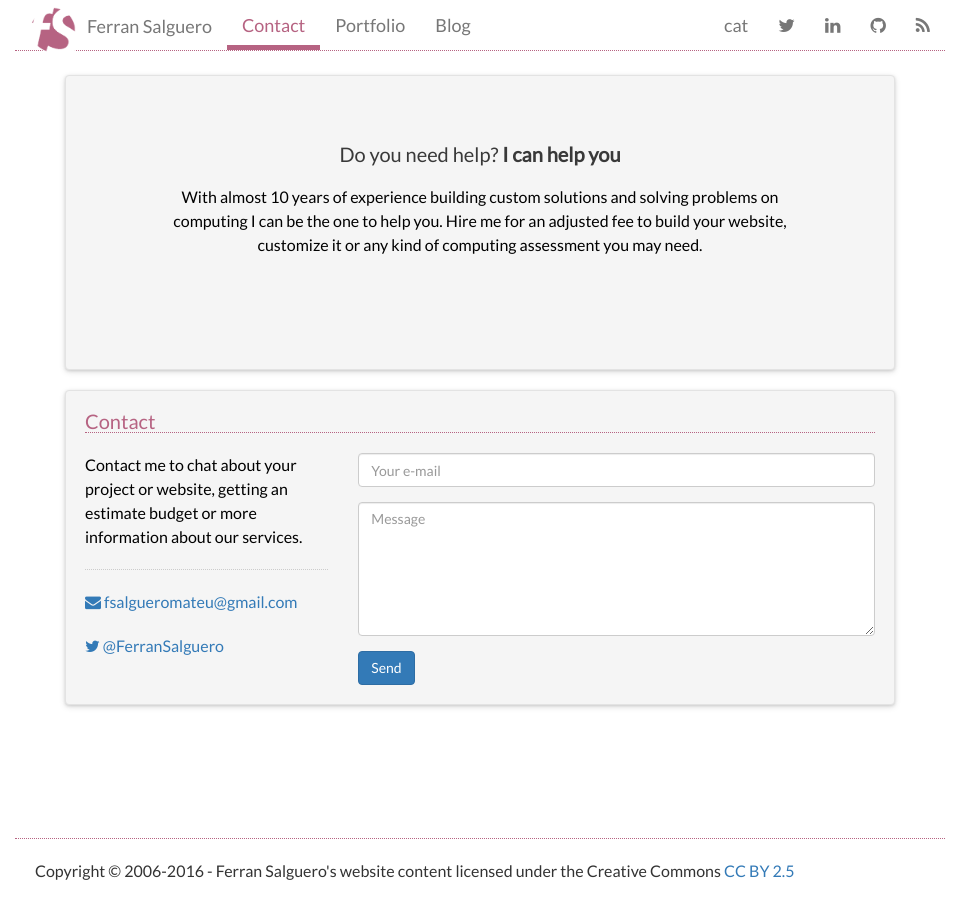
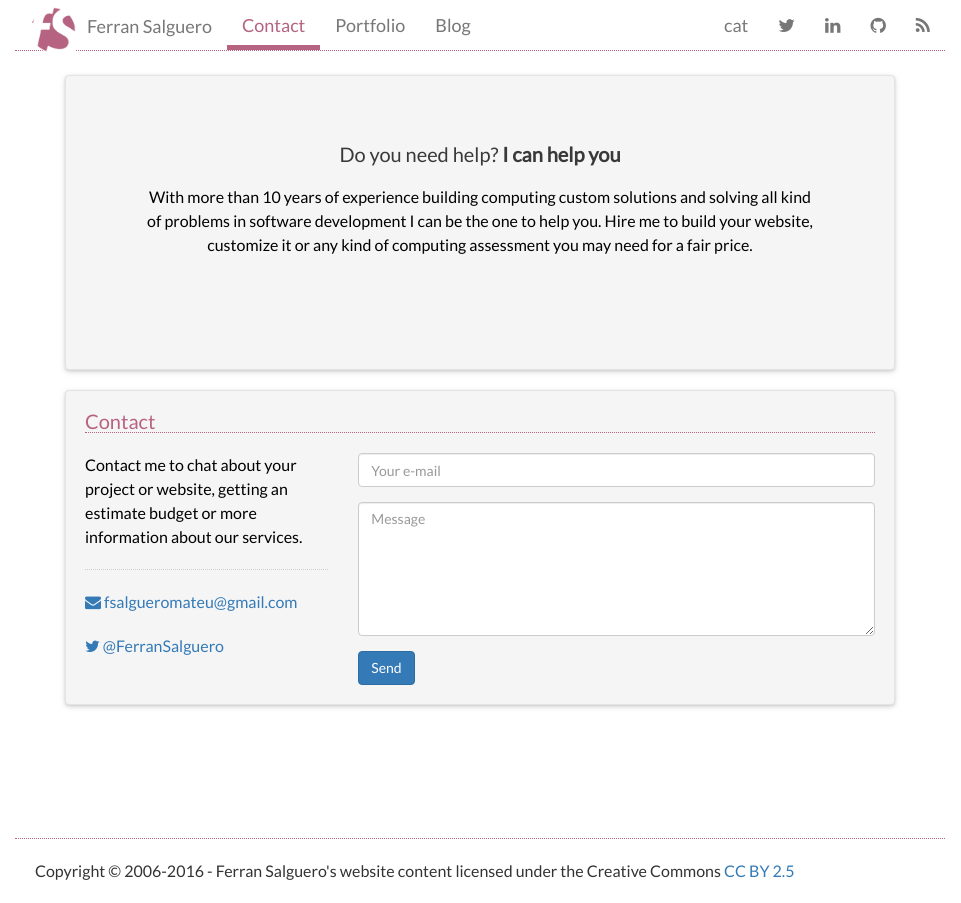
Before and after one commit to FerranSalguero/ferransalguero.github.io, a Jekyll site: the page built from index.html, in a window 1280 px wide. Shown: the whole page, without its empty margins (160-1121 px from the left). Built offline with Jekyll 4.4.1, drawn with Linux system fonts in a browser that asks for light colours; nearby versions of some CDN libraries; library files that are not in the unit come from our copies.

Commit message:
welcome page update

```diff
--- a/cat/index.html
+++ b/cat/index.html
@@ -8,7 +8,7 @@ layout: default_cat
             <div class="well shadow">
                 <div class="jumbotron text-center">
                   <h2>Necessites ajuda? <b>Compta amb mi</b></h2>
-                  <p>Gairebé 10 anys d'experiència construint solucions personalitzades i resolent problemes en informàtica i desenvolupament de <i>software</i> em capaciten per ajudar-te. Disseny de pàgines web, continguts de qualitat, solucions a mesura, assessorament o segones opinions en qualsevol aspecte de l'àmbit informàtic, tot per un preu honest. </p>
+                  <p>Més de 10 anys d'experiència construint solucions personalitzades i resolent problemes en informàtica i desenvolupament de <i>software</i> em capaciten per ajudar-te. Disseny de pàgines web, continguts de qualitat, solucions a mesura, assessorament o segones opinions en qualsevol aspecte de l'àmbit informàtic, tot per un preu honest. </p>
               </div>
           </div>
       </div>
--- a/index.html
+++ b/index.html
@@ -8,7 +8,7 @@ layout: default
           <div class="well shadow">
               <div class="jumbotron text-center">
                   <h2>Do you need help? <b>I can help you</b></h2>
-                  <p>With almost 10 years of experience building custom solutions and solving problems on computing I can be the one to help you. Hire me for an adjusted fee to build your website, customize it or any kind of computing assessment you may need. </p>
+                  <p>With more than 10 years of experience building computing custom solutions and solving all kind of problems in software development I can be the one to help you. Hire me to build your website, customize it or any kind of computing assessment you may need for a fair price. </p>
               </div>
           </div>
       </div>
```
